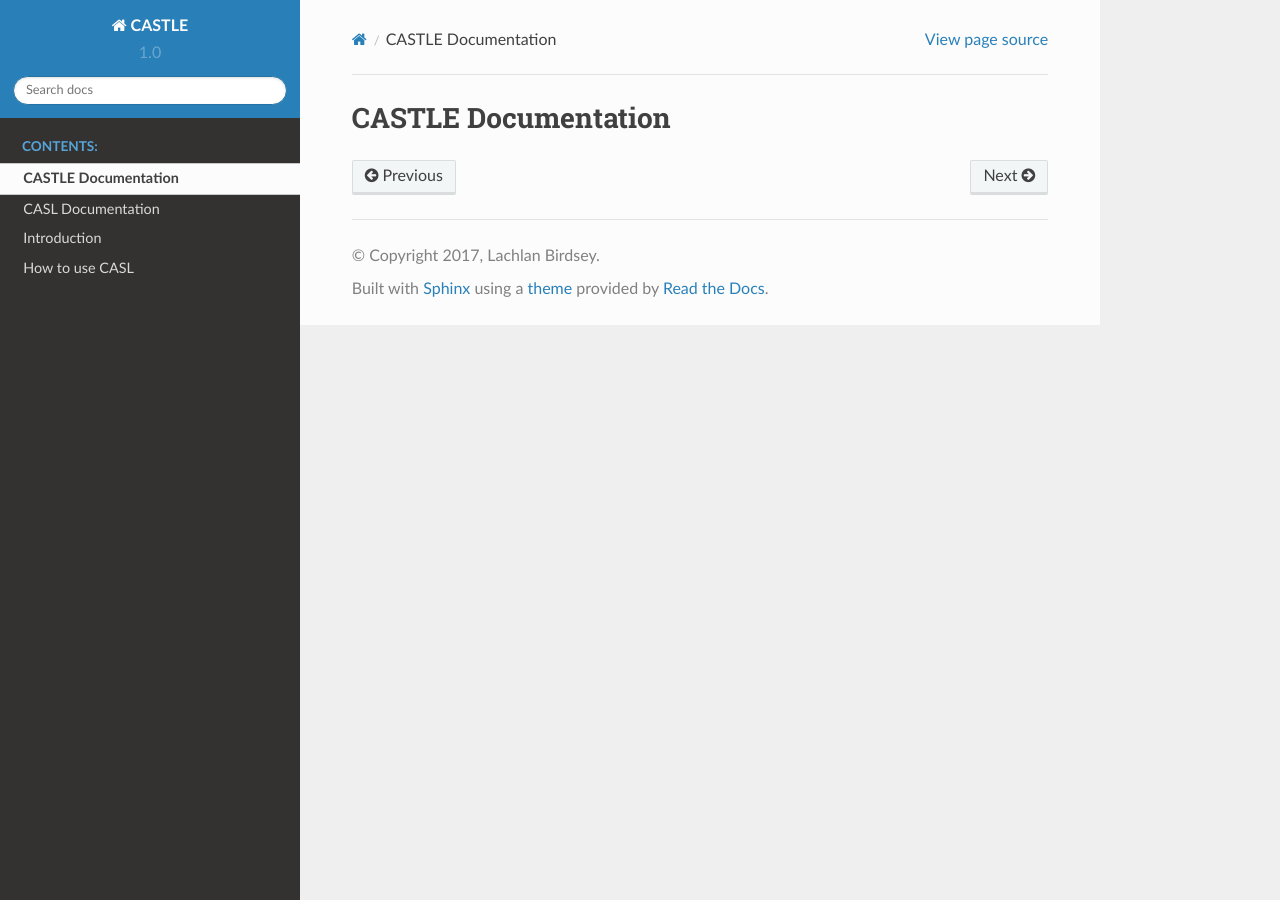
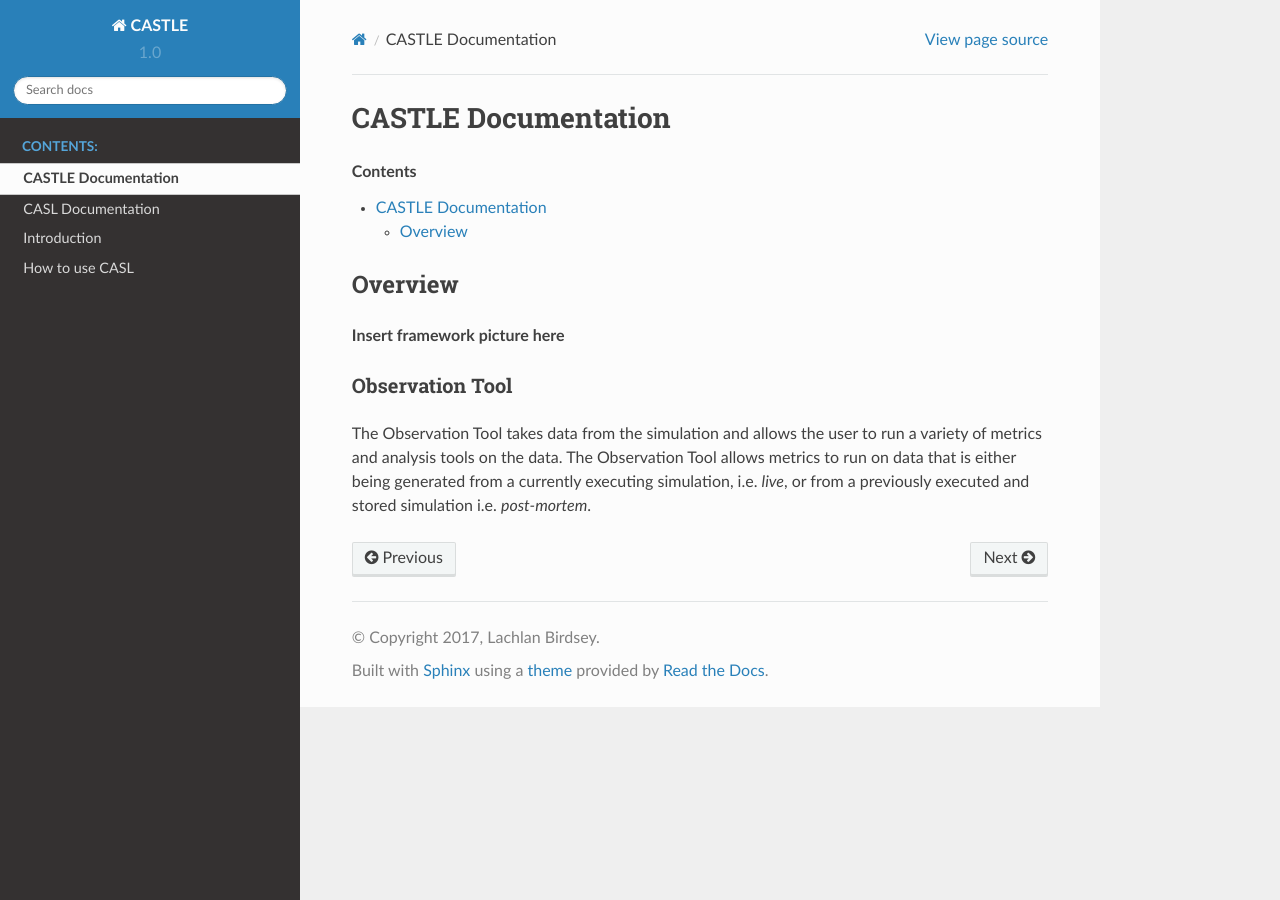
Before and after one commit to CASTLE-FWK/Documentation, a Sphinx documentation site: the page built from source/CASTLE/CASTLE.rst, in a window 1280 px wide. Built offline with Sphinx 7.4.7 and the Read the Docs theme 2.0.0, drawn with Linux system fonts in a browser that asks for light colours.

Commit message:
added more docs

```diff
--- a/source/CASTLE/CASTLE.rst
+++ b/source/CASTLE/CASTLE.rst
@@ -1,2 +1,15 @@
 CASTLE Documentation
 ==================================
+
+.. contents::
+	:depth: 2
+
+
+Overview
+--------
+**Insert framework picture here**
+
+
+
+.. include:: ObservationTool.rst
+.. include:: Metrics.rst
--- /dev/null
+++ b/source/CASTLE/ObservationTool.rst
@@ -0,0 +1,6 @@
+================
+Observation Tool
+================
+
+The Observation Tool takes data from the simulation and allows the user to run a variety of metrics and analysis tools on the data.
+The Observation Tool allows metrics to run on data that is either being generated from a currently executing simulation, i.e. *live*, or from a previously executed and stored simulation i.e. *post-mortem*.
--- a/source/index.rst
+++ b/source/index.rst
@@ -12,7 +12,7 @@ Welcome to CASTLE's documentation!
    :titlesonly:
    :glob:
 
-   CASTLE/*
+   CASTLE/CASTLE.rst
    CASL/*
 
 
```
Also changed, not shown: README.md (+2 -2 lines), source/CASTLE/Metrics.rst (added).
